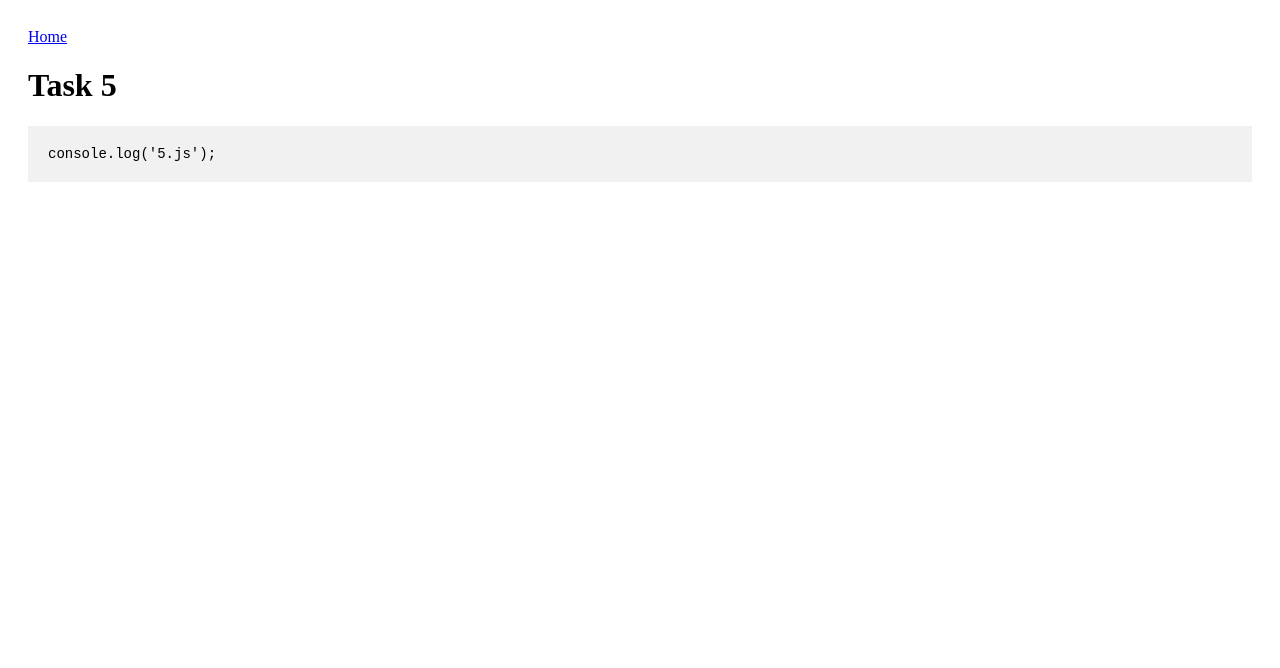
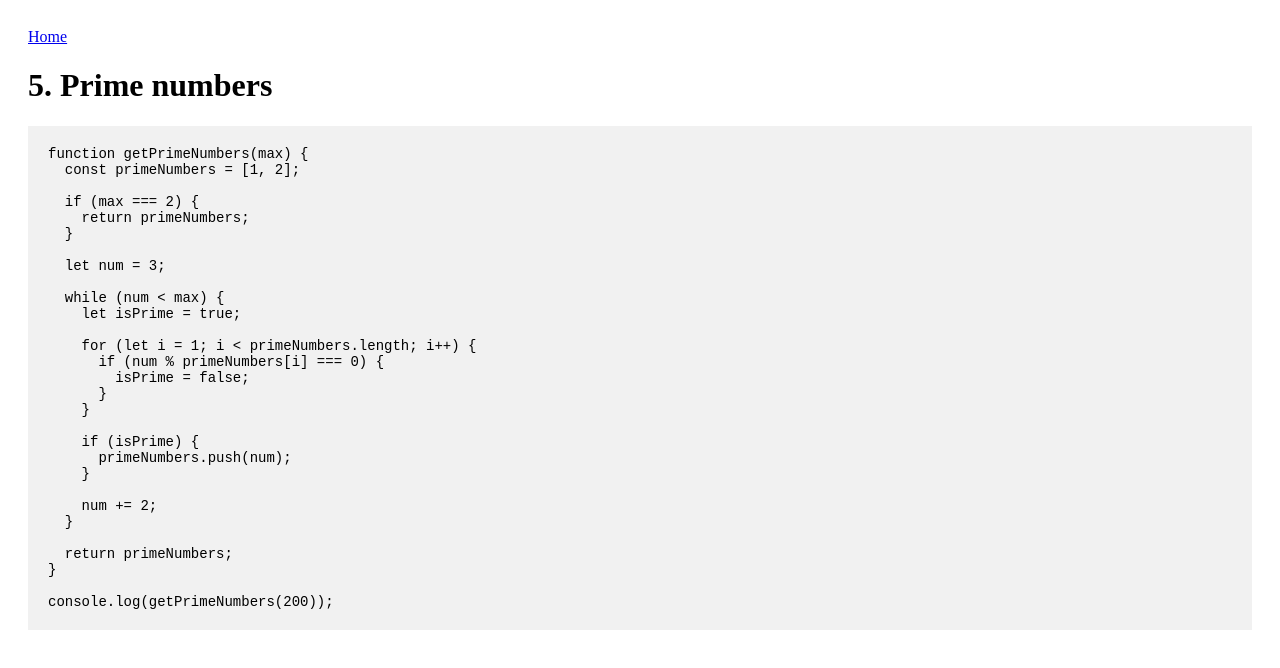
Before and after one commit to YuryDemidov/yandex-shri__algo-hackathon, a website: page src/pages/5.html in a window 1280 px wide. Drawn offline with Linux system fonts and the light colour scheme.

Commit message:
Prime numbers

```diff
--- a/src/js/5.js
+++ b/src/js/5.js
@@ -1 +1,29 @@
-console.log('5.js');
+function getPrimeNumbers(max) {
+  const primeNumbers = [1, 2];
+
+  if (max === 2) {
+    return primeNumbers;
+  }
+
+  let num = 3;
+
+  while (num < max) {
+    let isPrime = true;
+
+    for (let i = 1; i < primeNumbers.length; i++) {
+      if (num % primeNumbers[i] === 0) {
+        isPrime = false;
+      }
+    }
+
+    if (isPrime) {
+      primeNumbers.push(num);
+    }
+
+    num += 2;
+  }
+
+  return primeNumbers;
+}
+
+console.log(getPrimeNumbers(200));
--- a/src/pages/5.html
+++ b/src/pages/5.html
@@ -4,7 +4,7 @@
     <meta charset="UTF-8">
     <meta name="viewport" content="width=device-width, initial-scale=1.0, maximum-scale=1.0">
     <meta http-equiv="X-UA-Compatible" content="ie=edge">
-    <title>Task 5</title>
+    <title>5. Prime numbers</title>
     <style>
       body {
         padding: 20px;
@@ -19,7 +19,7 @@
   </head>
   <body>
     <a href='../index.html'>Home</a>
-    <h1>Task 5</h1>
+    <h1>5. Prime numbers</h1>
     <pre id='codeOutput'></pre>
     <script id='taskScript' src='../js/5.js'></script>
     <script src='../js/helper.js'></script>
```
Also changed, not shown: src/index.html (+1 -1 lines).
